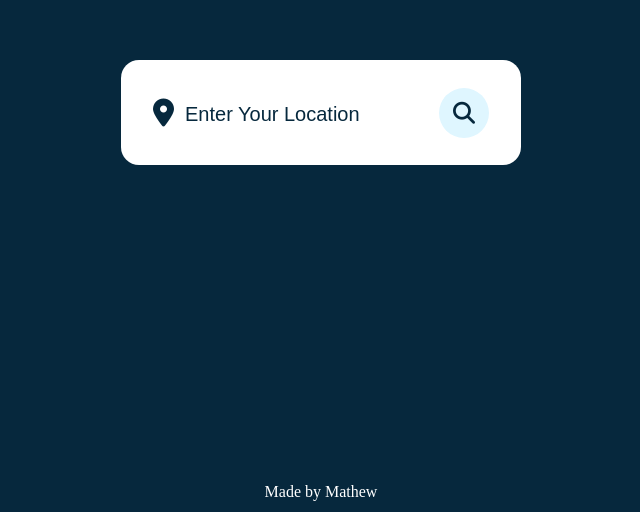
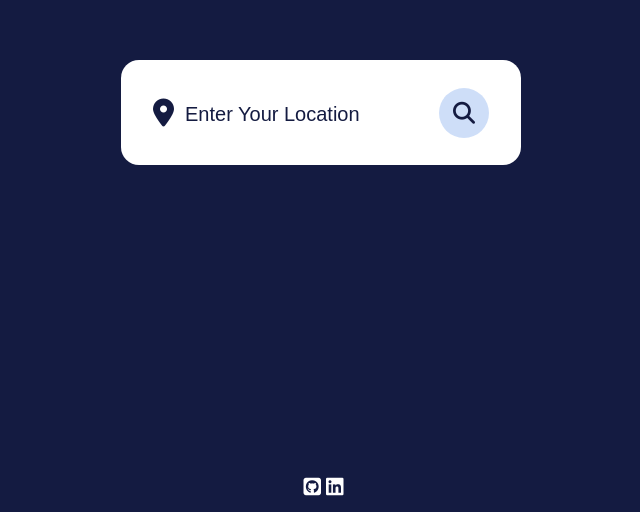
Before and after one commit to MatWoov/Weather-app, a plain HTML site: page src/index.html in a window 1280 px wide. Shown: the part 288-800 px from the top of the page, without its empty margins (319-959 px from the left). Drawn offline with Linux system fonts and the light colour scheme.

Commit message:
wip: agregué iconos en el footer

```diff
--- a/src/index.html
+++ b/src/index.html
@@ -1,15 +1,20 @@
 <!DOCTYPE html>
 <html lang="en">
+
 <head>
     <meta charset="UTF-8">
     <meta name="viewport" content="width=device-width, initial-scale=1.0">
-    <link href="https://fonts.googleapis.com/css2?family=Poppins:ital,wght@0,100;0,200;0,300;0,400;0,500;0,600;0,700;0,800;0,900;1,100;1,200;1,300;1,400;1,500;1,600;1,700;1,800;1,900&display=swap" rel="stylesheet">
+    <link
+        href="https://fonts.googleapis.com/css2?family=Poppins:ital,wght@0,100;0,200;0,300;0,400;0,500;0,600;0,700;0,800;0,900;1,100;1,200;1,300;1,400;1,500;1,600;1,700;1,800;1,900&display=swap"
+        rel="stylesheet">
     <link rel="stylesheet" href="./style.css">
-    <link rel="stylesheet" href="https://cdnjs.cloudflare.com/ajax/libs/font-awesome/6.5.1/css/all.min.css" integrity="sha512-DTOQO9RWCH3ppGqcWaEA1BIZOC6xxalwEsw9c2QQeAIftl+Vegovlnee1c9QX4TctnWMn13TZye+giMm8e2LwA==" crossorigin="anonymous" referrerpolicy="no-referrer" />
+    <link rel="stylesheet" href="https://cdnjs.cloudflare.com/ajax/libs/font-awesome/6.5.1/css/all.min.css"
+        integrity="sha512-DTOQO9RWCH3ppGqcWaEA1BIZOC6xxalwEsw9c2QQeAIftl+Vegovlnee1c9QX4TctnWMn13TZye+giMm8e2LwA=="
+        crossorigin="anonymous" referrerpolicy="no-referrer" />
     <title>Weather App</title>
 </head>
+
 <body>
-
     <div class="container">
         <div class="search-box">
             <i class="fa-solid fa-location-dot"></i>
@@ -42,10 +47,17 @@
             </div>
         </div>
     </div>
+
     <footer>
-        <p>Made by Mathew</p>
+        <a href="https://github.com/MatWoov" target="_blank">
+            <i class="fa-brands fa-square-github"></i>
+        </a>
+        <a href="https://www.linkedin.com/in/mathew-woo/" target="_blank">
+            <i class="fa-brands fa-linkedin"></i>
+        </a>
     </footer>
 
     <script src="./index.js"></script>
 </body>
+
 </html>
--- a/src/index.js
+++ b/src/index.js
@@ -69,6 +69,7 @@ search.addEventListener('click', () => {
         weatherBox.classList.add('fadeIn');
         weatherDetails.classList.add('fadeIn');
         container.style.height = '590px'
+        container.style.marginBottom = '50px'
     });
 
 });
--- a/src/style.css
+++ b/src/style.css
@@ -11,7 +11,7 @@ body {
     display: flex;
     align-items: center;
     justify-content: center;
-    background: #06283D;
+    background: #141b41;
 }
 
 .container {
@@ -35,7 +35,7 @@ body {
 }
 
 .search-box input {
-    color: #06283D;
+    color: #141b41;
     width: 80%;
     font-size: 24px;
     font-weight: 500;
@@ -46,7 +46,7 @@ body {
 .search-box input::placeholder {
     font-size: 20px;
     font-weight: 500;
-    color: #06283D;
+    color: #141b41;
     text-transform: capitalize;
 }
 
@@ -54,8 +54,8 @@ body {
     cursor: pointer;
     width: 50px;
     height: 50px;
-    color: #06283D;
-    background: #dff6ff;
+    color: #141b41;
+    background: #6f9ceb56;
     border-radius: 50%;
     font-size: 22px;
     transition: 0.4s ease;
@@ -63,12 +63,12 @@ body {
 
 .search-box button:hover {
     color: #fff;
-    background: #06283D;
+    background: #141b41;
 }
 
 .search-box i {
     position: absolute;
-    color: #06283D;
+    color: #141b41;
     font-size: 28px;
 }
 
@@ -83,7 +83,7 @@ body {
 
 .weather-box .temperature {
     position: relative;
-    color: #06283D;
+    color: #141b41;
     font-size: 4rem;
     font-weight: 800;
     margin-top: 30px;
@@ -97,7 +97,7 @@ body {
 }
 
 .weather-box .description {
-    color: #06283D;
+    color: #141b41;
     font-size: 22px;
     font-weight: 500;
     text-transform: capitalize;
@@ -128,20 +128,20 @@ body {
 }
 
 .weather-details i {
-    color: #06283D;
+    color: #141b41;
     font-size: 26px;
     margin-right: 10px;
     margin-top: 6px;
 }
 
 .weather-details span {
-    color: #06283D;
+    color: #141b41;
     font-size: 22px;
     font-weight: 500;
 }
 
 .weather-details p {
-    color: #06283D;
+    color: #141b41;
     font-size: 14px;
     font-weight: 500;
 }
@@ -160,7 +160,7 @@ body {
 }
 
 .not-found p {
-    color: #06283D;
+    color: #141b41;
     font-size: 22px;
     font-weight: 500;
     margin-top: 12px;
@@ -190,6 +190,12 @@ footer {
     position: absolute;
     bottom: 0;
     width: 100%;
-    height: 40px;
-    color: white;
+    height: 50px;
+    margin-top: 15px;
   }
+
+footer a {
+    color: #fff;
+    margin-left: 5px;
+    font-size: 20px;
+}
```
